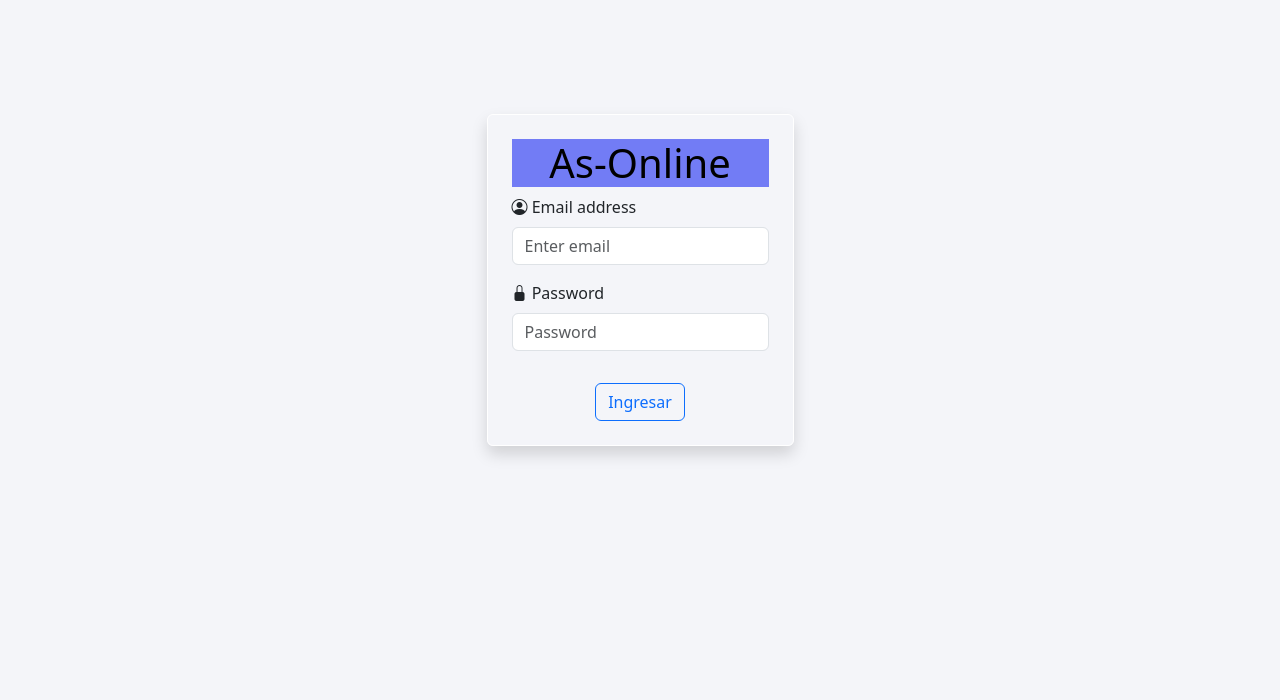
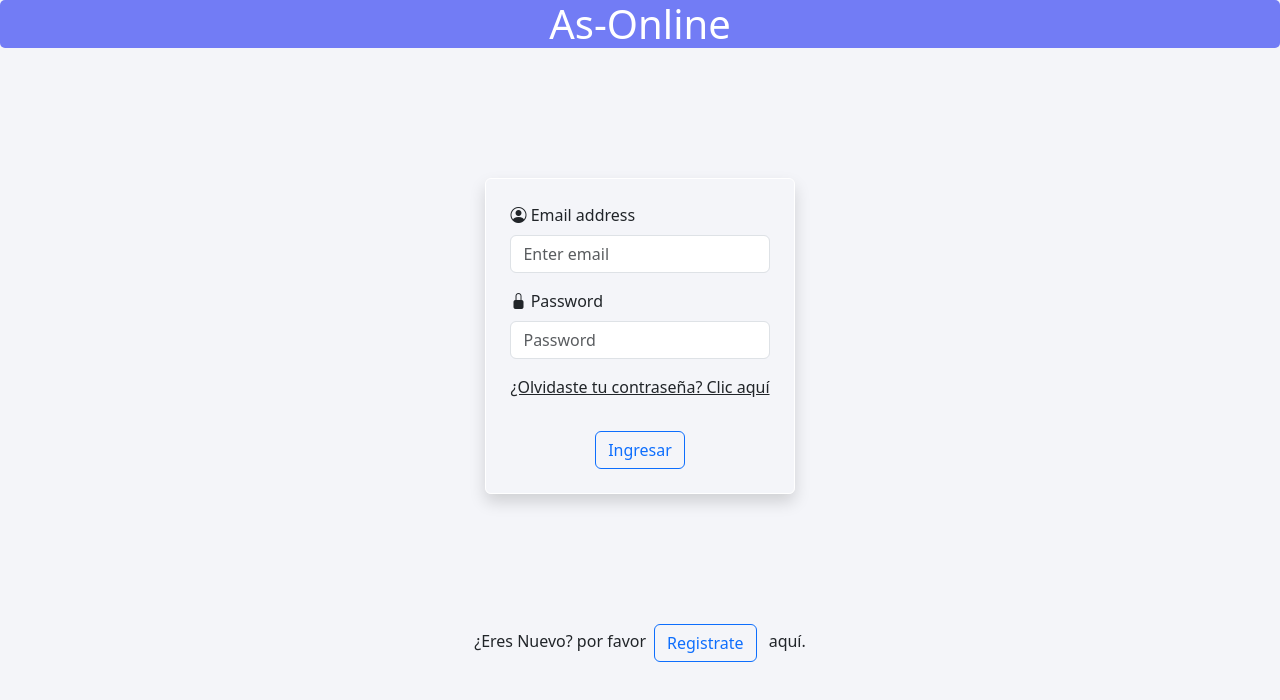
Before and after one commit to Mausach/AS-ONLINE-FRONT-Demo, a React (Vite) app: page / in a window 1280 px wide. Shown: the top 700 px of the page. Built offline with nearby package versions, Linux system fonts and the light colour scheme; what @react-pdf/renderer would draw is missing.

Commit message:
diseño login modificado

```diff
--- a/src/pages/Footer/Footer.css
+++ b/src/pages/Footer/Footer.css
@@ -1,8 +1,5 @@
 footer {
-    margin-top: 0;
-    background-color: black;
     bottom: 0;
     text-align: center;
-    width: 100%;
-    color: #ffffff;
+    color: black;
 }
--- a/src/pages/HomeLogin/Componentes/FromularioLogin.jsx
+++ b/src/pages/HomeLogin/Componentes/FromularioLogin.jsx
@@ -44,9 +44,15 @@ export const ForularioLogin = () => {
   };
 
   return (
+    <div>
+
+
+        <div className="bo7">
+
+        <h1>As-Online</h1>
+        </div>
     <div className="d-flex align-items-center justify-content-center customHeigth ">
       <Form className=" p-5 p-sm-4 rounded border border-white m-3 shadow " onSubmit={onSubmit}>
-        <h1 className="bo7">As-Online</h1>
         <Form.Group className="mb-3" controlId="formGroupEmail">
           <i className="bi bi-person-circle"> </i>
           <Form.Label className="text-dark" >Email address</Form.Label>
@@ -58,13 +64,24 @@ export const ForularioLogin = () => {
           <Form.Label   className="text-dark">Password</Form.Label>
           <Form.Control type="password" placeholder="Password" name="password" value={user.password}
           onChange={onInputChange}/>
+          <div className="pt-3">
+
+          <a href="#" className="text-dark">
+            ¿Olvidaste tu contraseña? Clic aquí
+          </a>
+          </div>
         </Form.Group>
         <div className="text-center">
           <button type="submit" className="btn btn-outline-primary mt-3">
             Ingresar
           </button >
+          <div>
+
+        </div>
         </div>
       </Form>
+
+
 
       {/* <form
         className="p-5 p-sm-4 rounded text-center border border-dark m-3"
@@ -133,6 +150,17 @@ export const ForularioLogin = () => {
           </button>
         </label>
       </form> */}
+
+
     </div>
+    <div className="text-center">
+
+       ¿Eres Nuevo? por favor
+<button className="btn btn-outline-primary m-2" onClick={irRegistro}>
+      Registrate
+          </button> aquí.
+    </div>
+    </div>
+
   );
 };
--- a/src/pages/HomeLogin/home.css
+++ b/src/pages/HomeLogin/home.css
@@ -8,8 +8,9 @@
 .bo7{
     background-color: #727cf5;
     font-size: 40px;
-    color: black;
+    color: white;
     text-align: center;
+    border-radius: 5px;
 
 }
 
```
